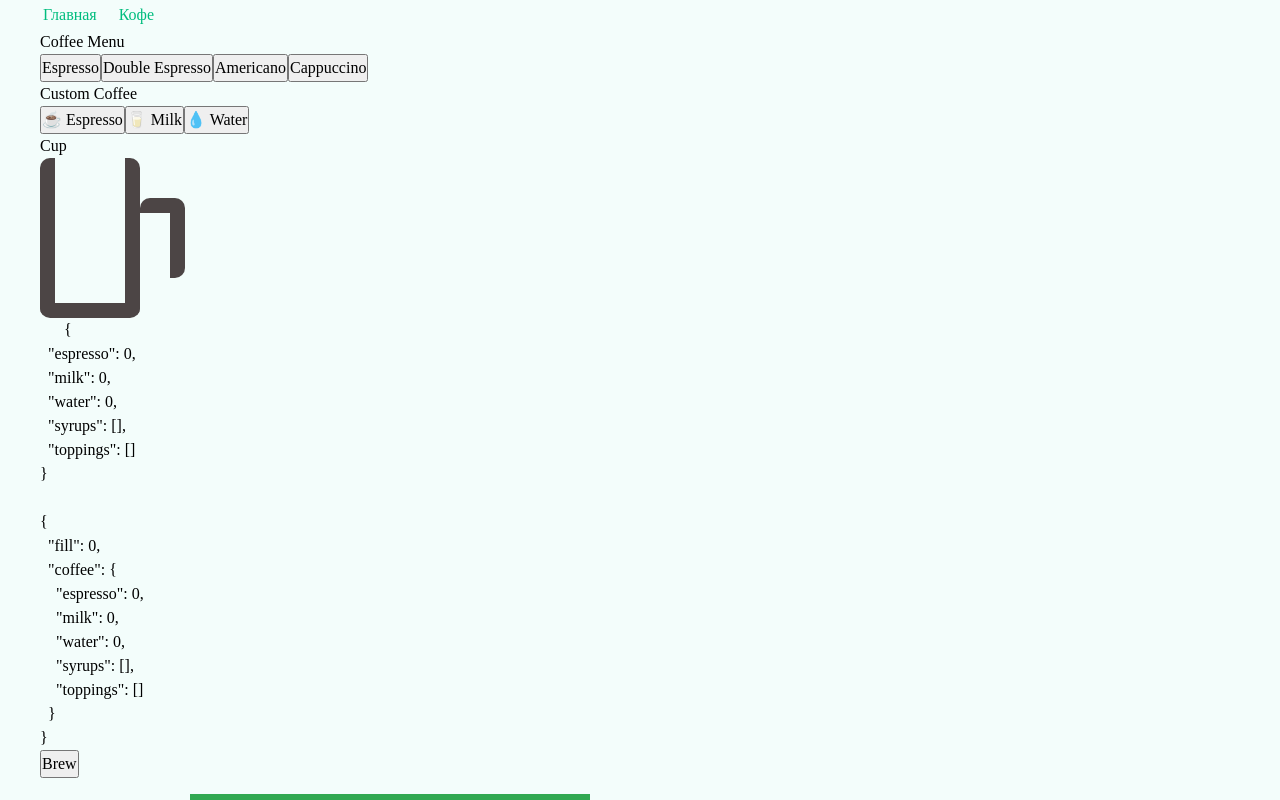
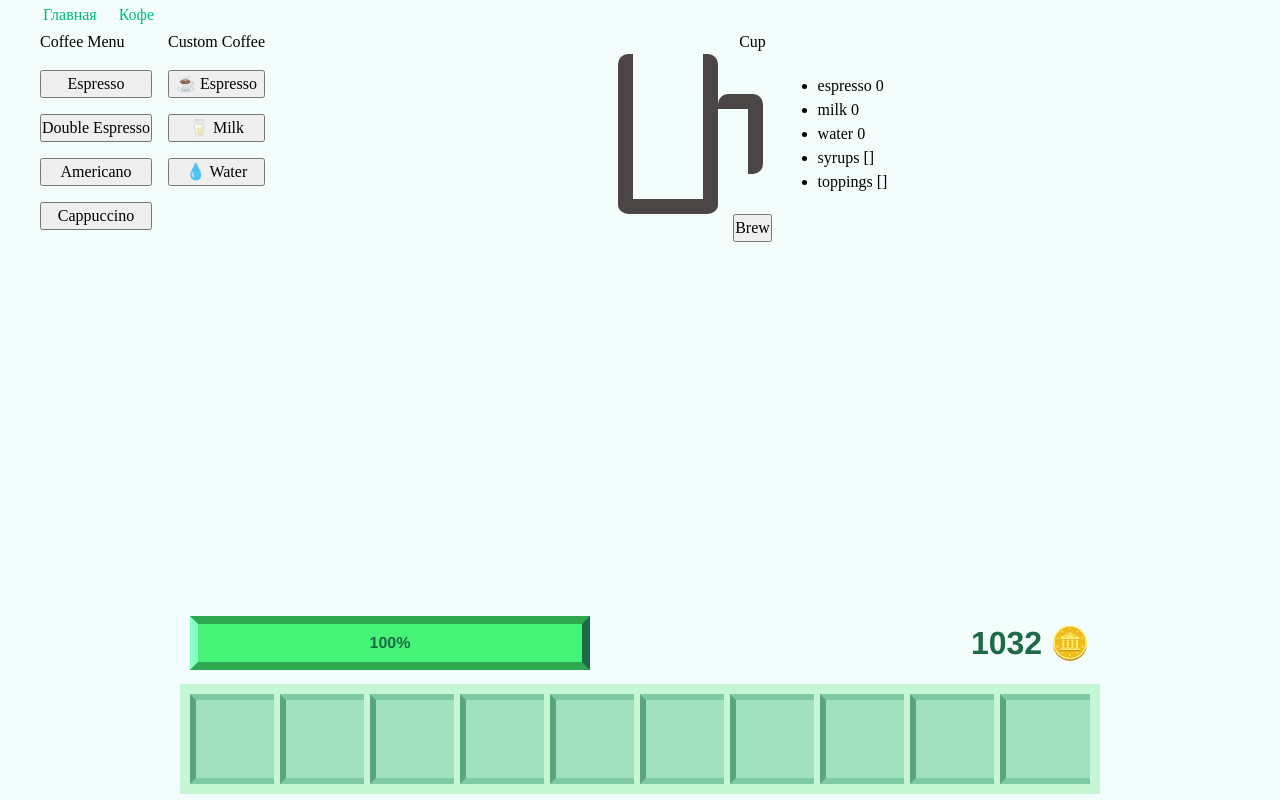
Before and after one commit to PumpkinPeasant/patterns, a Vue app: page /coffee in a window 1280 px wide. Shown: the top 800 px of the page. Built offline with nearby package versions, Linux system fonts and the light colour scheme.

Commit message:
add inventory styling

```diff
--- a/src/components/ui/PlayerStats.vue
+++ b/src/components/ui/PlayerStats.vue
@@ -35,6 +35,8 @@ const playerStore = usePlayerStore();
   height: 54px;
   min-width: 400px;
   border: 8px solid #30a851;
+  border-right-color: #1e6a46;
+  border-left-color: #88ffc3;
   background: rgba(169, 235, 169, 0.3);
 }
 
--- a/src/pages/Coffee.vue
+++ b/src/pages/Coffee.vue
@@ -21,12 +21,12 @@ const makeAmericano = () => {
   currentCoffee.value = coffeeMaker.getCoffee()
 }
 
-const makeDoubleEspresso = () =>{
+const makeDoubleEspresso = () => {
   barista.makeDoubleEspresso();
   currentCoffee.value = coffeeMaker.getCoffee()
 }
 
-const makeCappuccino = () =>{
+const makeCappuccino = () => {
   barista.makeCappuccino();
   currentCoffee.value = coffeeMaker.getCoffee()
 }
@@ -49,8 +49,9 @@ const brewCoffee = () => {
 </script>
 
 <template>
-  <main>
-    <div>
+  <section>
+    <div class="cooking-bar">
+      <div class="coffee-menu">
         <h2>Coffee Menu</h2>
         <button @click="makeEspresso">Espresso</button>
         <button @click="makeDoubleEspresso">Double Espresso</button>
@@ -59,28 +60,55 @@ const brewCoffee = () => {
       </div>
 
 
-    <div>
+      <div class="custom-coffee">
         <h2>Custom Coffee</h2>
         <button @click="addEspresso">☕ Espresso</button>
         <button @click="addMilk">🥛 Milk</button>
         <button @click="addWater">💧 Water</button>
       </div>
-
-    <div>
-      <h3>Cup</h3>
-      <coffee-cup :coffee="coffeeMaker.coffee" />
     </div>
 
-    <pre>
-      {{ currentCoffee }}
-    </pre>
-
-    <pre>{{coffeeMaker}}</pre>
-
+    <div class="cup-container">
+      <h3>Cup</h3>
+      <div class="cup">
+        <coffee-cup :coffee="coffeeMaker.coffee"/>
+        <ul>
+          <li v-for="(val, key, index) in coffeeMaker.coffee">
+            {{ key }} {{ val }}
+          </li>
+        </ul>
+      </div>
       <button @click="brewCoffee">Brew</button>
-  </main>
+    </div>
+  </section>
 </template>
 
 <style scoped>
+section {
+  display: flex;
+}
 
+.cooking-bar {
+  display: flex;
+  gap: 1rem;
+}
+
+.coffee-menu, .custom-coffee {
+  display: flex;
+  flex-direction: column;
+  gap: 1em;
+}
+
+.cup-container {
+  flex: 1;
+  display: flex;
+  flex-direction: column;
+  align-items: center;
+}
+
+.cup {
+  display: flex;
+  align-items: center;
+  gap: 100px;
+}
 </style>
```
Lines whose indentation alone changed are shown as unchanged.
